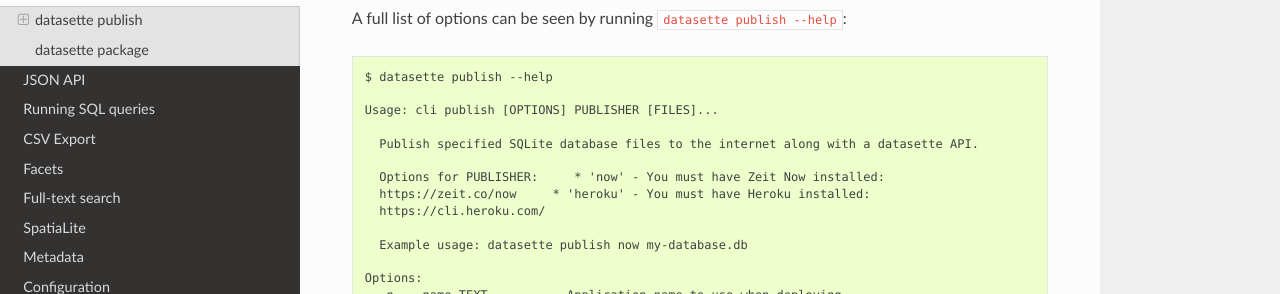
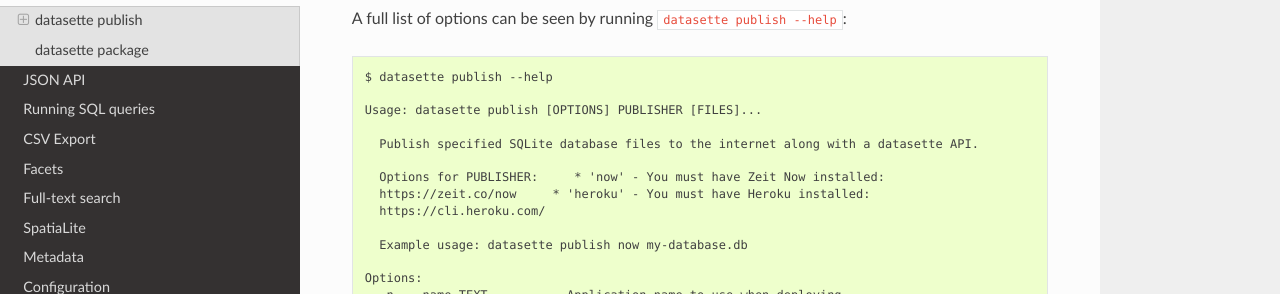
Before and after one commit to simonw/datasette, a Sphinx documentation site: the page built from docs/publish.rst, in a window 1280 px wide and 900 px high, scrolled down 1964 px. Shown: the part 190-484 px from the top of the window. Built offline with Sphinx 7.4.7 and the Read the Docs theme 2.0.0, drawn with Linux system fonts in a browser that asks for light colours; some of the changed text lies outside the part shown.

Commit message:
'Usage: datasette', not 'Usage: cli' - refs #336

```diff
--- a/docs/datasette-package-help.txt
+++ b/docs/datasette-package-help.txt
@@ -1,6 +1,6 @@
 $ datasette package --help
 
-Usage: cli package [OPTIONS] FILES...
+Usage: datasette package [OPTIONS] FILES...
 
   Package specified SQLite files into a new datasette Docker container
 
--- a/docs/datasette-publish-help.txt
+++ b/docs/datasette-publish-help.txt
@@ -1,6 +1,6 @@
 $ datasette publish --help
 
-Usage: cli publish [OPTIONS] PUBLISHER [FILES]...
+Usage: datasette publish [OPTIONS] PUBLISHER [FILES]...
 
   Publish specified SQLite database files to the internet along with a datasette API.
 
--- a/docs/datasette-serve-help.txt
+++ b/docs/datasette-serve-help.txt
@@ -1,6 +1,6 @@
 $ datasette serve --help
 
-Usage: cli serve [OPTIONS] [FILES]...
+Usage: datasette serve [OPTIONS] [FILES]...
 
   Serve up specified SQLite database files with a web UI
 
--- a/update-docs-help.py
+++ b/update-docs-help.py
@@ -18,6 +18,7 @@
         actual = "$ datasette {} --help\n\n{}".format(
             name, result.output
         )
+        actual = actual.replace('Usage: cli ', 'Usage: datasette ')
         open(docs_path / filename, "w").write(actual)
 
 
```
